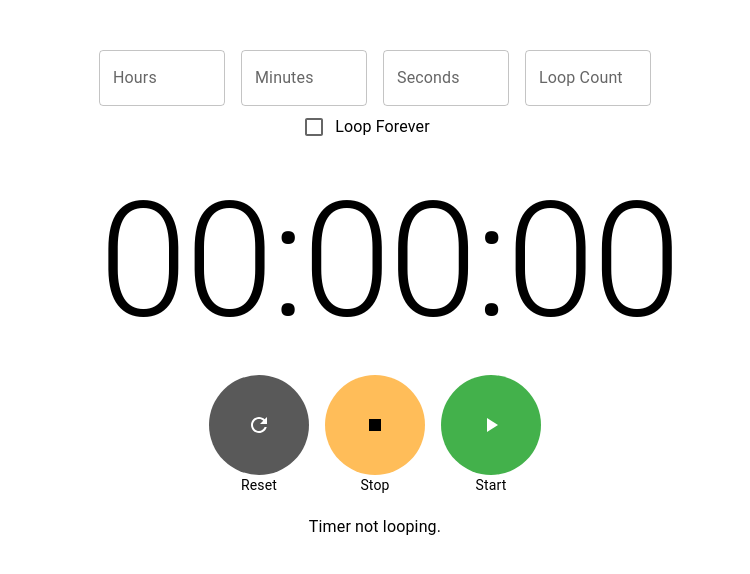
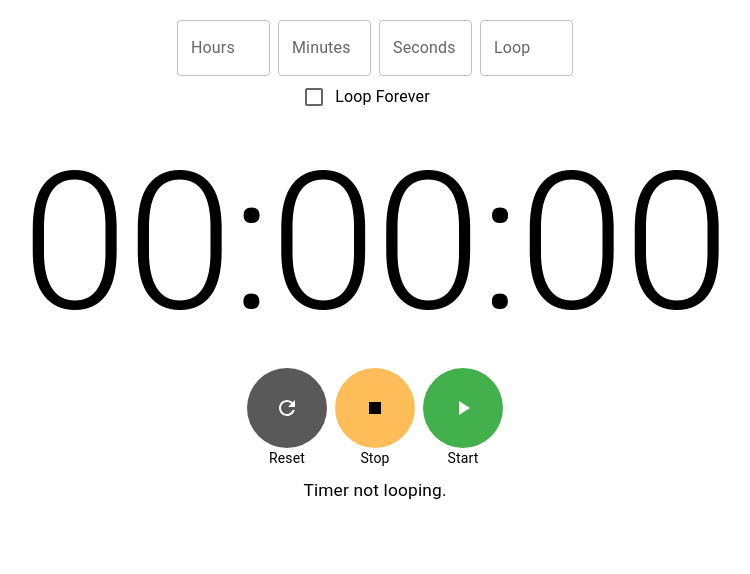
Before and after one commit to MethasakTKL/pulse-timer, a Next.js app: page / in a window 1280 px wide. Shown: the top 574 px of the page, without its empty margins (265-1015 px from the left). Built offline with nearby package versions, Linux system fonts and the light colour scheme.

Commit message:
Play/Pause

```diff
--- a/app/components/Timer.tsx
+++ b/app/components/Timer.tsx
@@ -13,9 +13,9 @@ const theme = createTheme({
     MuiIconButton: {
       styleOverrides: {
         root: {
-          fontSize: '3rem', // Increase icon size
-          width: '100px', // Increase button width
-          height: '100px', // Increase button height
+          fontSize: '3rem', // Adjusted icon size
+          width: '80px', // Adjusted button width
+          height: '80px', // Adjusted button height
         },
       },
     },
@@ -27,6 +27,7 @@ const Timer: React.FC = () => {
   const [minutes, setMinutes] = useState<string>('');
   const [seconds, setSeconds] = useState<string>('');
   const [time, setTime] = useState<number>(0);
+  const [remainingTime, setRemainingTime] = useState<number>(0); // New state for remaining time
   const [isRunning, setIsRunning] = useState<boolean>(false);
   const [soundPlaying, setSoundPlaying] = useState<boolean>(false); // New state for sound playing
   const [loopCount, setLoopCount] = useState<number | null>(null); // Number of loops or null for no loop
@@ -67,18 +68,25 @@ const Timer: React.FC = () => {
   }, [isRunning, time, soundPlaying, loopCount, loopForever, hours, minutes, seconds]);
 
   const startTimer = () => {
+    if (remainingTime > 0 && !soundPlaying) { // Continue from where it stopped
+      setTime(remainingTime);
+      setIsRunning(true);
+    } else {
       const totalSeconds =
         parseInt(hours || '0', 10) * 3600 +
         parseInt(minutes || '0', 10) * 60 +
         parseInt(seconds || '0', 10);
       if (totalSeconds > 0 && !soundPlaying) { // Prevent starting the timer if sound is playing
         setTime(totalSeconds);
+        setRemainingTime(totalSeconds); // Set remaining time to the total time
         setIsRunning(true);
+      }
     }
   };
 
   const stopTimer = () => {
     setIsRunning(false);
+    setRemainingTime(time); // Save remaining time when stopped
   };
 
   const resetTimer = () => {
@@ -88,6 +96,7 @@ const Timer: React.FC = () => {
     setMinutes('');
     setSeconds('');
     setSoundPlaying(false); // Reset soundPlaying when resetting the timer
+    setRemainingTime(0); // Reset remaining time
     setLoopCount(null); // Reset loop count
     setLoopForever(false); // Reset loop forever flag
   };
@@ -119,11 +128,19 @@ const Timer: React.FC = () => {
 
   return (
     <ThemeProvider theme={theme}>
-      <Container maxWidth="sm" style={{ textAlign: 'center', marginTop: '50px' }}>
-        {/* <Typography variant="h4" gutterBottom>
-          Timer
-        </Typography> */}
-        <Grid container spacing={2} justifyContent="center">
+      <Container
+        maxWidth="xs" // Use xs for small screens
+        style={{
+          textAlign: 'center',
+          marginTop: '20px', // Adjust marginTop to move content up
+          display: 'flex',
+          flexDirection: 'column',
+          justifyContent: 'flex-start', // Align items to the start (top) of the container
+          alignItems: 'center',
+          height: '100vh', // Full viewport height
+        }}
+      >
+        <Grid container spacing={1} justifyContent="center">
           <Grid item xs={3}>
             <TextField
               label="Hours"
@@ -153,7 +170,7 @@ const Timer: React.FC = () => {
           </Grid>
           <Grid item xs={3}>
             <TextField
-              label="Loop Count"
+              label="Loop"
               type="number"
               value={loopCount === null ? '' : loopCount}
               onChange={(e) => setLoopCount(e.target.value ? parseInt(e.target.value, 10) : null)}
@@ -161,8 +178,8 @@ const Timer: React.FC = () => {
             />
           </Grid>
         </Grid>
-        <Grid container spacing={2} justifyContent="center">
-          <Grid item xs={6}>
+        <Grid container spacing={1} justifyContent="center">
+          <Grid item xs={12}>
             <FormControlLabel
               control={<Checkbox checked={loopForever} onChange={(e) => setLoopForever(e.target.checked)} />}
               label="Loop Forever"
@@ -170,15 +187,21 @@ const Timer: React.FC = () => {
           </Grid>
         </Grid>
         <Typography
-          variant="h1"
-          style={{
-            margin: '20px 0',
-            fontSize: '120pt', // Set font size in points
+          variant="h2"
+          sx={{
+            margin: '10px 0',
+            fontSize: {
+              xs: '4rem',
+              sm: '6rem',
+              md: '8rem',
+              lg: '12rem'
+            },
+            textAlign: 'center',
           }}
         >
           {`${String(Math.floor(time / 3600)).padStart(2, '0')}:${String(Math.floor((time % 3600) / 60)).padStart(2, '0')}:${String(time % 60).padStart(2, '0')}`}
         </Typography>
-        <Grid container spacing={2} justifyContent="center">
+        <Grid container spacing={1} justifyContent="center">
           <Grid item>
             <Tooltip title="Reset Timer" placement="top">
               <IconButton
@@ -232,7 +255,7 @@ const Timer: React.FC = () => {
             <Typography variant="body2">Start</Typography>
           </Grid>
         </Grid>
-        <Typography variant="body1" style={{ marginTop: '20px' }}>
+        <Typography style={{ marginTop: '10px', fontSize: '13pt' }}>
           {getStatusMessage()}
         </Typography>
       </Container>
```
Lines whose indentation alone changed are shown as unchanged.
